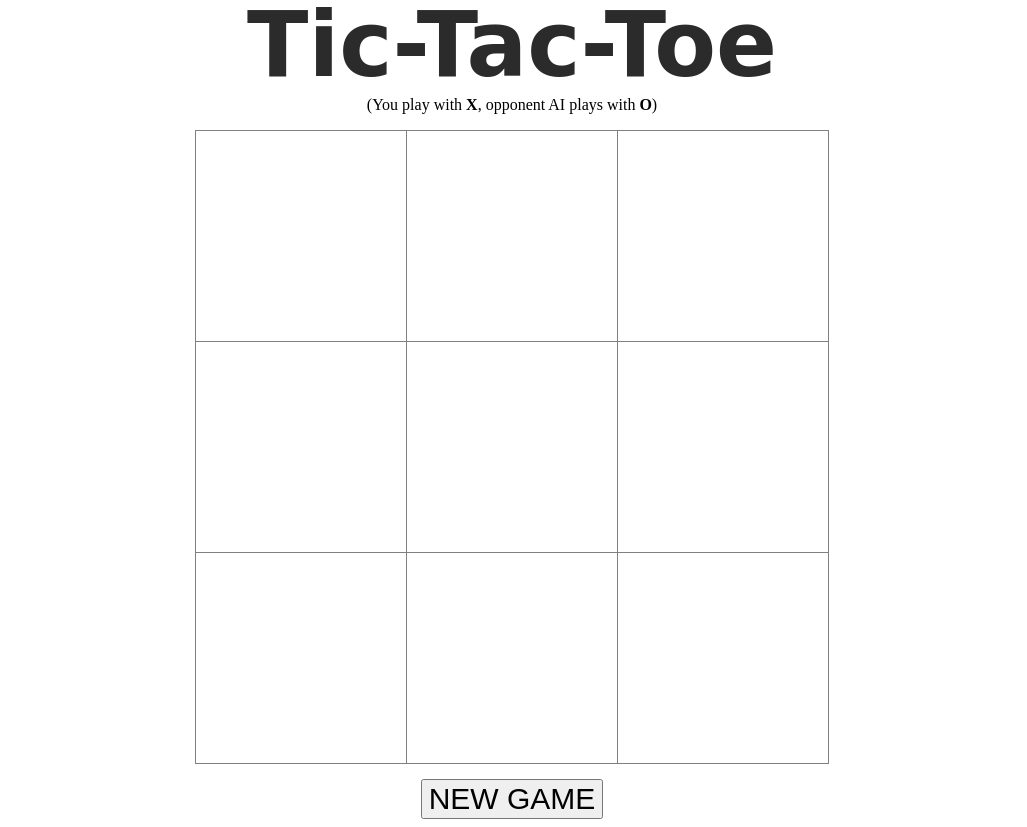
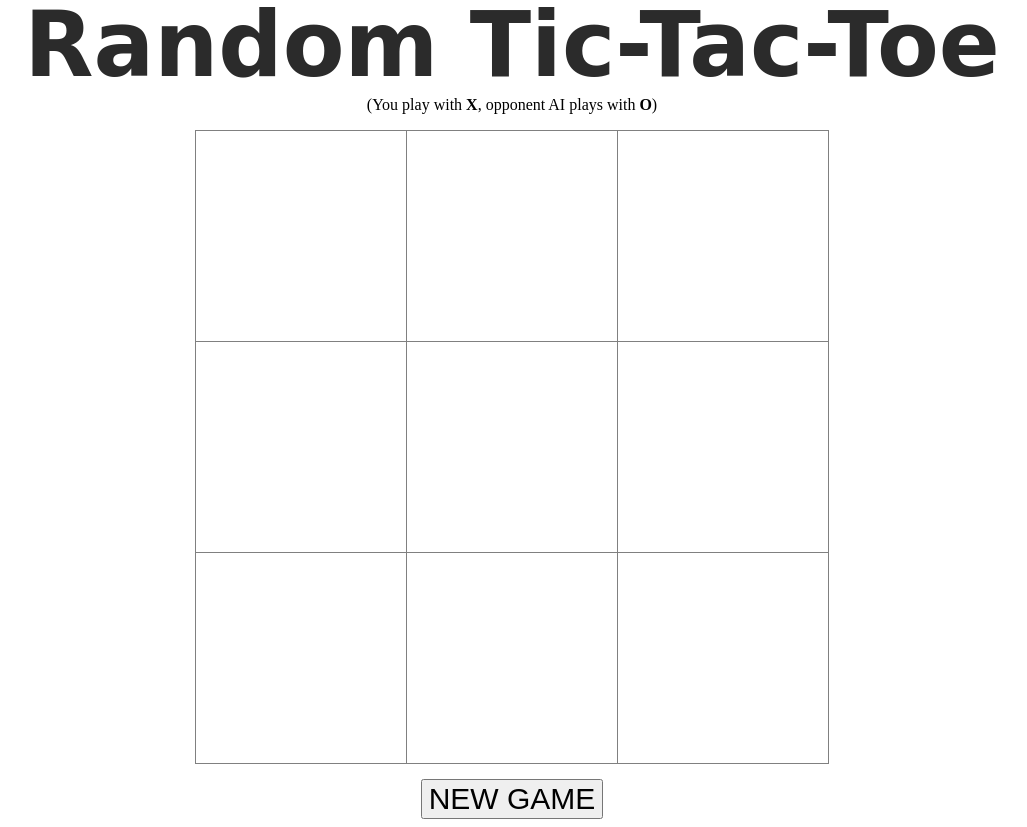
Before and after one commit to batur1n/random-tic-tac-toe, a plain HTML site: page index.html in a window 1280 px wide. Shown: the whole page, without its empty margins (128-1155 px from the left). Drawn offline with nearby package versions, Linux system fonts and the light colour scheme; some packages are replaced by stand-ins of ours.

Commit message:
minor design improvements

```diff
--- a/css/main.css
+++ b/css/main.css
@@ -29,4 +29,5 @@ table, th , td  {
 }
 .sample-show-hide.ng-hide {
   opacity: 0;
+  font-size: 0px;
 }
--- a/index.html
+++ b/index.html
@@ -7,11 +7,11 @@
     <script src="//ajax.googleapis.com/ajax/libs/angularjs/1.4.8/angular.min.js"></script>
     <script src="//ajax.googleapis.com/ajax/libs/angularjs/1.4.8/angular-animate.js"></script>
 
-    <title>Tic-Tac-Toe</title>
+    <title>Random Tic-Tac-Toe</title>
   </head>
 
   <body ng-app="tictactoe">
-    <h1>Tic-Tac-Toe</h1>
+    <h1>Random Tic-Tac-Toe</h1>
     <p style="text-align:center">(You play with <strong>X</strong>, opponent AI plays with <strong>O</strong>)</p>
     <div ng-controller="appCtrl">
       <table id="field">
```
